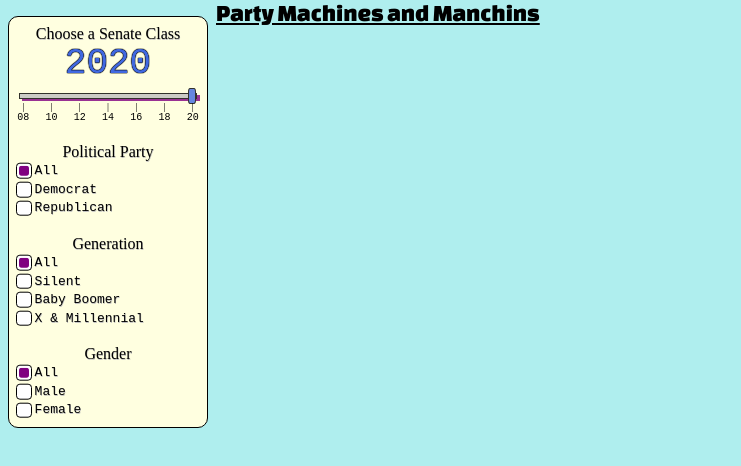
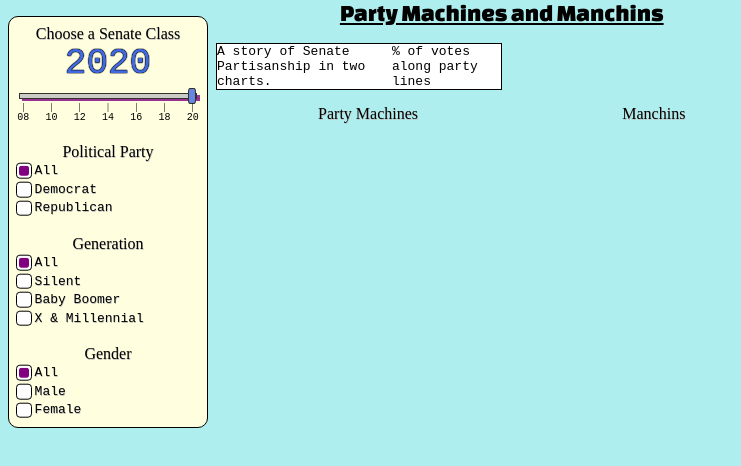
Before and after one commit to cjc473/Election-Visualization, a website built with webpack: page mavericks_and_machins/index.html in a window 1280 px wide. Shown: the whole page, without its empty margins (0-741 px from the left). Built offline with nearby package versions, Linux system fonts and the light colour scheme; no server answers; a web font is replaced by a local one.

Commit message:
Add labels

```diff
--- a/mavericks_and_machins/index.html
+++ b/mavericks_and_machins/index.html
@@ -121,12 +121,27 @@
 
     <div id="graph-section">
       <h1>Party Machines and Manchins</h1>
+      <br>
+      <div></div>
       <div id="d3-container">
+        <div id="chart-legend">
+          <p>A story of Senate Partisanship in two charts.</p>
+          <div id="crimson-box"></div>
+          <div id="royalblue-box"></div>
+          <p>% of votes along party lines</p>
+        </div>
+
+        <br>
+        <div id="chart-titles">
+          <h2>Party Machines</h2>
+          <h2>Manchins</h2>
+        </div>
+        <div id="top-senate-container">
+        </div>
+        <div id="bottom-senate-container">
+        </div>
       </div>
-      <div id="top-senate-container">
-      </div>
-      <div id="bottom-senate-container">
-      </div>
+
     </div>
 
   </div>
--- a/mavericks_and_machins/src/index.js
+++ b/mavericks_and_machins/src/index.js
@@ -34,7 +34,7 @@ const renderHighestGraph = function(data) {
     .attr('transform', `translate(${margin.left}, ${margin.top})`)
 
   const x1 = d3.scaleLinear()
-    .domain([95, 100])
+    .domain([92, 100])
     .range([0, width]); //was margin.left
 
   svg1.append('g')
@@ -207,9 +207,9 @@ function parseData(data) {
   allSenators = allSenators.sort((a, b) => a.votes_with_party_pct - b.votes_with_party_pct);
 
   let senatorCount;
-  allSenators.length < 30 ? (senatorCount = allSenators.length) / 2 : senatorCount = 15;
+  allSenators.length < 30 ? (senatorCount = (allSenators.length / 2)): senatorCount = 15;
 
-  console.log(data);
+  console.log(senatorCount);
   console.log(allSenators);
 
   const highestSenators = allSenators.slice(allSenators.length - senatorCount).map(senator => {
--- a/mavericks_and_machins/src/index.scss
+++ b/mavericks_and_machins/src/index.scss
@@ -71,6 +71,15 @@ h2, form p {
   min-width: 50%;
 }
 
+#chart-legend {
+  display: flex;
+  justify-content: center;
+  background-color: white;
+  border: 1px black solid;
+  // border-radius: 25%;
+  width: 50%;
+}
+
 #year-display h2 {
   font-family: monospace;
   font-size: 36px;
@@ -81,8 +90,8 @@ h2, form p {
 
 #year-slider-container {
   display: flex;
-  justify-content: center;
-  flex-direction: row;
+  flex-direction: column;
+  align-items: center;
   width: 100%;
   font-family: monospace;
 }
@@ -180,7 +189,10 @@ input[type="radio"]:checked::before {
   opacity: 1;
 }
 
-
+#chart-titles {
+  display: flex;
+  justify-content: space-around;
+}
 
 /////
 
```
Also changed, not shown: mavericks_and_machins/dist/main.css, 1 other file.
